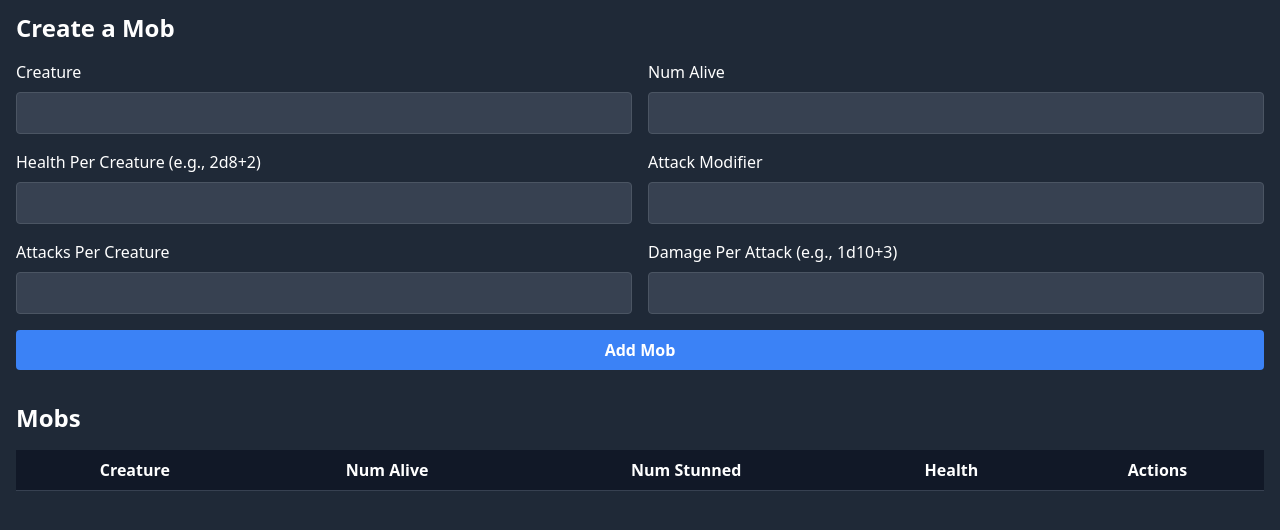
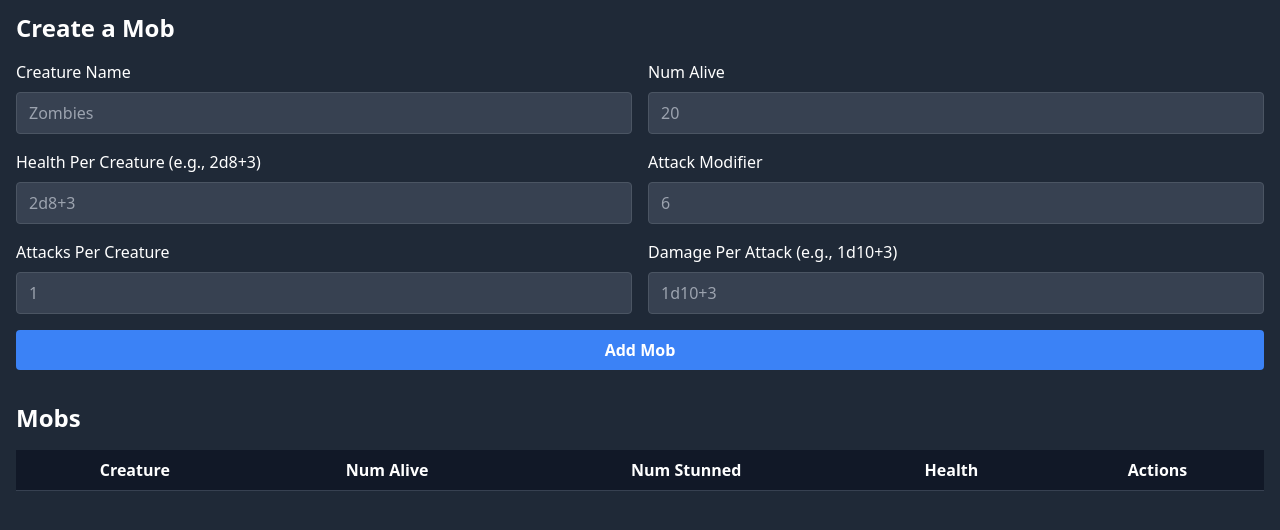
Before and after one commit to oliverisaac/mob-initiative-calculator, a plain HTML site: page index.html in a window 1280 px wide. Shown: the part 56-586 px from the top of the page. Drawn offline with nearby package versions, Linux system fonts and the light colour scheme.

Commit message:
placeholders
Signed-off-by: Oliver Isaac <oisaac@gmail.com>

```diff
--- a/index.html
+++ b/index.html
@@ -22,28 +22,28 @@
             <h2 class="text-2xl font-bold mb-4">Create a Mob</h2>
             <form id="mob-form" class="grid grid-cols-1 md:grid-cols-2 gap-4">
                 <div>
-                    <label for="creature" class="block mb-2">Creature</label>
-                    <input type="text" id="creature" name="creature" class="w-full bg-gray-700 border border-gray-600 rounded px-3 py-2">
+                    <label for="creature" class="block mb-2">Creature Name</label>
+                    <input type="text" id="creature" placeholder="Zombies" name="creature" class="w-full bg-gray-700 border border-gray-600 rounded px-3 py-2">
                 </div>
                 <div>
                     <label for="num-alive" class="block mb-2">Num Alive</label>
-                    <input type="number" id="num-alive" name="num-alive" class="w-full bg-gray-700 border border-gray-600 rounded px-3 py-2">
+                    <input type="number" id="num-alive" placeholder="20" name="num-alive" class="w-full bg-gray-700 border border-gray-600 rounded px-3 py-2">
                 </div>
                 <div>
-                    <label for="health-per-creature" class="block mb-2">Health Per Creature (e.g., 2d8+2)</label>
-                    <input type="text" id="health-per-creature" name="health-per-creature" class="w-full bg-gray-700 border border-gray-600 rounded px-3 py-2">
+                    <label for="health-per-creature" class="block mb-2">Health Per Creature (e.g., 2d8+3)</label>
+                    <input type="text" id="health-per-creature" placeholder="2d8+3" name="health-per-creature" class="w-full bg-gray-700 border border-gray-600 rounded px-3 py-2">
                 </div>
                 <div>
                     <label for="attack-modifier" class="block mb-2">Attack Modifier</label>
-                    <input type="number" id="attack-modifier" name="attack-modifier" class="w-full bg-gray-700 border border-gray-600 rounded px-3 py-2">
+                    <input type="number" id="attack-modifier" placeholder="6" name="attack-modifier" class="w-full bg-gray-700 border border-gray-600 rounded px-3 py-2">
                 </div>
                 <div>
                     <label for="attacks-per-creature" class="block mb-2">Attacks Per Creature</label>
-                    <input type="number" id="attacks-per-creature" name="attacks-per-creature" class="w-full bg-gray-700 border border-gray-600 rounded px-3 py-2">
+                    <input type="number" id="attacks-per-creature" placeholder="1" name="attacks-per-creature" class="w-full bg-gray-700 border border-gray-600 rounded px-3 py-2">
                 </div>
                 <div>
                     <label for="damage-per-attack" class="block mb-2">Damage Per Attack (e.g., 1d10+3)</label>
-                    <input type="text" id="damage-per-attack" name="damage-per-attack" class="w-full bg-gray-700 border border-gray-600 rounded px-3 py-2">
+                    <input type="text" id="damage-per-attack" placeholder="1d10+3" name="damage-per-attack" class="w-full bg-gray-700 border border-gray-600 rounded px-3 py-2">
                 </div>
                 <div class="md:col-span-2">
                     <button type="submit" class="w-full bg-blue-500 hover:bg-blue-700 text-white font-bold py-2 px-4 rounded">Add Mob</button>
```
